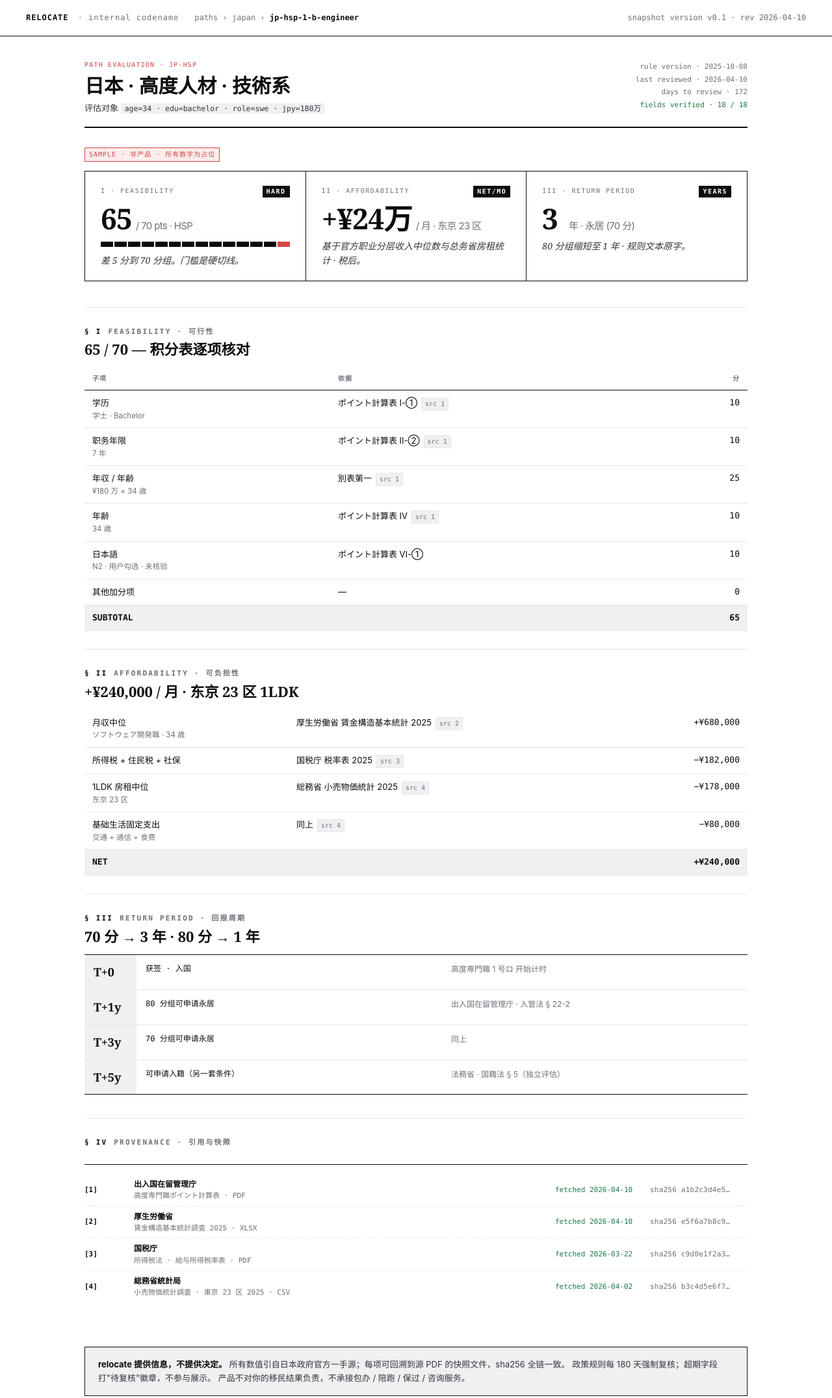
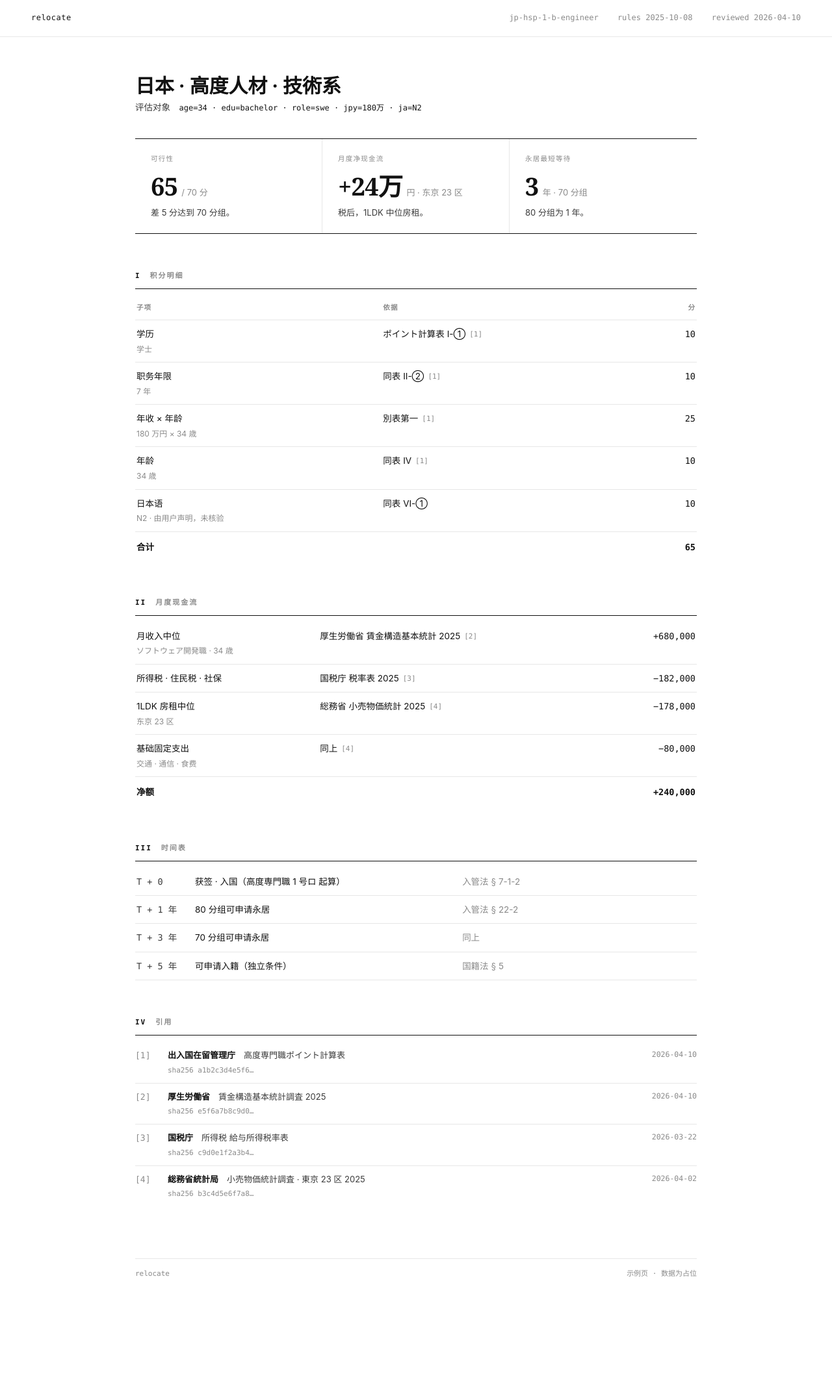
Before and after one commit to qing4132/relocate, a plain HTML site: page design/hsp-result-C-console.html in a window 1280 px wide. Shown: the top 2152 px of the page at 65% size. After the commit the page ends 2091 px from the top, so only its background shows below. Drawn offline with Linux system fonts and the light colour scheme.

Commit message:
design(C): rewrite to be quiet and restrained; remove manifestos, decorations, sample banner

```diff
--- a/design/hsp-result-C-console.html
+++ b/design/hsp-result-C-console.html
@@ -3,21 +3,17 @@
 <head>
 <meta charset="utf-8" />
 <meta name="viewport" content="width=1200" />
-<title>样稿 C · Console — 日本 HSP 路径评估</title>
+<title>日本 · 高度人材 · 技術系 — 路径评估</title>
 <style>
   :root{
-    --ink:#0b0c0e;
-    --ink-soft:#31343a;
-    --ink-faint:#6b7078;
-    --rule:#e5e7eb;
-    --rule-soft:#eff0f2;
-    --bg:#ffffff;
-    --accent:#d64545;
-    --accent-soft:#fcecec;
-    --ok:#1d7a47;
+    --ink:#111;
+    --ink-soft:#3a3a3a;
+    --ink-faint:#8a8a8a;
+    --rule:#e7e7e7;
+    --bg:#fff;
     --serif:"Source Han Serif SC","Noto Serif SC",Georgia,"Times New Roman",serif;
     --sans:"Inter","PingFang SC",-apple-system,"Helvetica Neue",Arial,sans-serif;
-    --mono:"JetBrains Mono","SFMono-Regular","Menlo",Consolas,monospace;
+    --mono:"SFMono-Regular","Menlo",Consolas,monospace;
   }
   *{box-sizing:border-box}
   html,body{margin:0;padding:0}
@@ -26,309 +22,208 @@
     color:var(--ink);
     font-family:var(--sans);
     font-size:14px;
-    line-height:1.6;
+    line-height:1.65;
     -webkit-font-smoothing:antialiased;
   }
+
   header.head{
-    padding:18px 40px;
-    border-bottom:1px solid var(--ink);
-    display:grid;
-    grid-template-columns:auto 1fr auto;
-    gap:24px;
-    align-items:center;
+    padding:18px 48px;
+    border-bottom:1px solid var(--rule);
+    display:flex;
+    justify-content:space-between;
+    align-items:baseline;
+    font-family:var(--mono);
     font-size:12px;
+    color:var(--ink-faint);
   }
-  header.head .brand{
-    font-family:var(--mono);
-    font-weight:700;
-    letter-spacing:0.08em;
-  }
-  header.head .brand em{
-    font-style:normal;
-    color:var(--ink-faint);
-    font-weight:400;
-    margin-left:6px;
-  }
-  header.head .crumbs{
-    color:var(--ink-faint);
-    font-family:var(--mono);
-  }
-  header.head .crumbs strong{color:var(--ink)}
-  header.head .right{
-    font-family:var(--mono);
-    color:var(--ink-faint);
-    text-align:right;
+  header.head .brand{color:var(--ink);letter-spacing:0.04em}
+  header.head .right span{margin-left:22px}
+
+  .wrap{
+    max-width:960px;
+    margin:0 auto;
+    padding:56px 48px 120px;
   }
 
-  .wrap{
-    max-width:1100px;
-    margin:0 auto;
-    padding:36px 40px 100px;
-  }
-
-  .title-row{
-    display:grid;
-    grid-template-columns:1fr auto;
-    gap:24px;
-    align-items:start;
-    padding-bottom:18px;
-    border-bottom:2px solid var(--ink);
-    margin-bottom:28px;
-  }
-  .title-row h1{
+  h1.title{
     font-family:var(--serif);
     font-size:30px;
     font-weight:700;
-    line-height:1.2;
-    margin:0 0 6px;
+    line-height:1.25;
     letter-spacing:-0.005em;
+    margin:0 0 4px;
   }
-  .title-row .kicker{
+  .subject{
+    color:var(--ink-soft);
+    font-size:13.5px;
+    margin:0 0 36px;
+  }
+  .subject code{
     font-family:var(--mono);
-    font-size:10px;
-    letter-spacing:0.12em;
-    color:var(--accent);
-    margin-bottom:6px;
-    text-transform:uppercase;
-  }
-  .title-row .subject{
-    font-family:var(--sans);
-    color:var(--ink-soft);
-    margin-top:2px;
-    font-size:13px;
-  }
-  .title-row .subject code{
-    font-family:var(--mono);
-    background:var(--rule-soft);
-    padding:1px 6px;
-    font-size:11.5px;
-  }
-  .title-row .meta{
-    font-family:var(--mono);
-    font-size:11px;
-    color:var(--ink-faint);
-    text-align:right;
-    min-width:180px;
-  }
-  .title-row .meta div{margin:2px 0}
-  .title-row .meta .ok{color:var(--ok)}
-
-  .sample-tag{
-    display:inline-block;
-    font-family:var(--mono);
-    font-size:10px;
-    letter-spacing:0.1em;
-    padding:2px 6px;
-    background:var(--accent-soft);
-    color:var(--accent);
-    border:1px solid var(--accent);
-    margin-bottom:14px;
+    font-size:12px;
+    color:var(--ink);
   }
 
-  /* 三卡片 */
   .triple{
     display:grid;
     grid-template-columns:1fr 1fr 1fr;
-    gap:1px;
-    background:var(--ink);
-    border:1px solid var(--ink);
-    margin:0 0 40px;
+    border-top:1px solid var(--ink);
+    border-bottom:1px solid var(--ink);
+    margin:0 0 56px;
   }
   .cell{
-    background:#fff;
     padding:22px 24px 20px;
-    position:relative;
+    border-right:1px solid var(--rule);
   }
-  .cell .label{
+  .cell:last-child{border-right:none}
+  .cell .k{
     font-family:var(--mono);
-    font-size:10px;
-    letter-spacing:0.15em;
+    font-size:10.5px;
+    letter-spacing:0.12em;
     color:var(--ink-faint);
     text-transform:uppercase;
-    margin-bottom:10px;
-    display:flex;
-    justify-content:space-between;
+    margin-bottom:14px;
   }
-  .cell .label .tag{
-    background:var(--ink);
-    color:#fff;
-    padding:1px 6px;
-    font-weight:600;
-  }
-  .cell .big{
+  .cell .v{
     font-family:var(--serif);
-    font-size:44px;
+    font-size:38px;
     font-weight:700;
     line-height:1;
     letter-spacing:-0.015em;
-    margin:0 0 2px;
   }
-  .cell .big .small{
+  .cell .v .u{
     font-family:var(--sans);
-    font-size:15px;
+    font-size:13px;
+    font-weight:400;
     color:var(--ink-faint);
-    font-weight:400;
     margin-left:6px;
+    letter-spacing:0;
   }
-  .cell .insight{
-    font-family:var(--serif);
-    font-style:italic;
-    font-size:14px;
+  .cell .note{
+    margin-top:12px;
     color:var(--ink-soft);
-    line-height:1.55;
-    margin-top:10px;
+    font-size:13px;
   }
-  .cell .minibar{
-    display:flex;
-    gap:2px;
-    align-items:flex-end;
-    height:8px;
-    margin:14px 0 0;
-  }
-  .cell .minibar span{
-    flex:1;
-    background:var(--rule);
-    height:100%;
-  }
-  .cell .minibar span.on{background:var(--ink)}
-  .cell .minibar span.hit{background:var(--accent)}
 
-  /* section */
-  section.block{
-    padding:28px 0;
-    border-top:1px solid var(--rule);
-  }
-  section.block > h2{
+  section{margin:0 0 56px}
+  section h2{
     font-family:var(--mono);
     font-size:11px;
-    letter-spacing:0.2em;
+    letter-spacing:0.18em;
+    color:var(--ink-faint);
     text-transform:uppercase;
-    color:var(--ink-faint);
-    margin:0 0 4px;
     font-weight:600;
+    margin:0 0 10px;
+    padding-bottom:10px;
+    border-bottom:1px solid var(--ink);
   }
-  section.block > h2 .roman{color:var(--ink);margin-right:10px}
-  section.block > .sec-title{
-    font-family:var(--serif);
-    font-size:22px;
-    font-weight:700;
-    margin:0 0 14px;
-    line-height:1.3;
-  }
+  section h2 .n{color:var(--ink);margin-right:14px}
 
   table.grid{
     width:100%;
     border-collapse:collapse;
-    font-size:13px;
-    font-family:var(--sans);
+    font-size:13.5px;
   }
-  table.grid th,table.grid td{
-    padding:9px 12px;
+  table.grid th,
+  table.grid td{
+    padding:10px 2px;
     border-bottom:1px solid var(--rule);
     text-align:left;
     vertical-align:top;
   }
   table.grid th{
     font-family:var(--mono);
-    font-size:10px;
-    color:var(--ink-faint);
+    font-size:10.5px;
     letter-spacing:0.1em;
     text-transform:uppercase;
     font-weight:600;
-    border-bottom:1px solid var(--ink);
-    background:transparent;
+    color:var(--ink-faint);
+  }
+  table.grid td .sub{
+    display:block;
+    color:var(--ink-faint);
+    font-size:12px;
+    margin-top:2px;
   }
   table.grid td.num{
     font-family:var(--mono);
     text-align:right;
+    white-space:nowrap;
   }
-  table.grid td .sub{display:block;color:var(--ink-faint);font-size:11.5px}
   table.grid tr.tot td{
+    border-top:1px solid var(--ink);
+    border-bottom:none;
     font-weight:700;
-    font-family:var(--mono);
-    border-top:1px solid var(--ink);
-    background:var(--rule-soft);
+    padding-top:12px;
   }
-  table.grid td .src{
-    display:inline-block;
-    font-family:var(--mono);
-    font-size:10px;
-    color:var(--ink-faint);
-    background:var(--rule-soft);
-    padding:1px 5px;
-    margin-left:6px;
-    text-decoration:none;
-    border:1px solid var(--rule);
-  }
-  table.grid td .src:hover{color:var(--ink);border-color:var(--ink)}
-
-  /* timeline */
-  .timeline{
-    display:grid;
-    grid-template-columns:80px 1fr 1fr;
-    gap:0;
-    font-family:var(--mono);
-    font-size:12px;
-    border-top:1px solid var(--ink);
-    border-bottom:1px solid var(--ink);
-    margin:8px 0;
-  }
-  .timeline .row{display:contents}
-  .timeline .row > div{
-    padding:12px 14px;
-    border-bottom:1px solid var(--rule);
-  }
-  .timeline .row:last-child > div{border-bottom:none}
-  .timeline .row .col0{
-    background:var(--rule-soft);
-    font-weight:700;
-    font-family:var(--serif);
-    font-size:18px;
-  }
-  .timeline .row .col2{color:var(--ink-faint);font-family:var(--sans)}
-
-  /* provenance strip */
-  .prov{
-    margin:24px 0 0;
-    border-top:1px solid var(--ink);
-    padding-top:14px;
+  table.grid a.cite{
     font-family:var(--mono);
     font-size:11px;
     color:var(--ink-faint);
+    text-decoration:none;
+    margin-left:6px;
+    vertical-align:1px;
   }
-  .prov .row{
-    display:grid;
-    grid-template-columns:60px 1fr 130px 150px;
-    gap:16px;
-    padding:6px 0;
-    border-bottom:1px dashed var(--rule);
-    align-items:center;
+  table.grid a.cite:hover{color:var(--ink)}
+
+  table.tl{
+    width:100%;
+    border-collapse:collapse;
+    font-size:13.5px;
   }
-  .prov .row:last-child{border-bottom:none}
-  .prov .idx{color:var(--ink);font-weight:700}
-  .prov .auth{color:var(--ink);font-family:var(--sans);font-weight:600;font-size:12px}
-  .prov .sha{color:var(--ink-faint);letter-spacing:0.02em;word-break:break-all}
-  .prov .date{color:var(--ok)}
-  .prov a{color:var(--ink-soft);text-decoration:none}
-  .prov a:hover{color:var(--ink);text-decoration:underline}
-
-  /* disclosure bar */
-  .promise{
-    margin:40px 0 0;
-    padding:16px 20px;
-    border:1px solid var(--ink);
-    background:var(--rule-soft);
-    font-size:13px;
+  table.tl td{
+    padding:10px 2px;
+    border-bottom:1px solid var(--rule);
+    vertical-align:top;
+  }
+  table.tl td:first-child{
+    font-family:var(--mono);
+    width:90px;
     color:var(--ink-soft);
   }
-  .promise strong{color:var(--ink)}
+  table.tl td:last-child{
+    color:var(--ink-faint);
+    width:42%;
+  }
 
-  footer.pf{
-    margin-top:40px;
-    padding-top:12px;
+  ol.prov{
+    list-style:none;
+    margin:0;
+    padding:0;
+    font-size:13px;
+  }
+  ol.prov li{
+    display:grid;
+    grid-template-columns:32px 1fr 130px;
+    gap:18px;
+    padding:10px 0;
+    border-bottom:1px solid var(--rule);
+  }
+  ol.prov li:last-child{border-bottom:none}
+  ol.prov .i{font-family:var(--mono);color:var(--ink-faint)}
+  ol.prov .doc .auth{font-weight:600}
+  ol.prov .doc .title{color:var(--ink-soft)}
+  ol.prov .doc .sha{
+    display:block;
+    font-family:var(--mono);
+    font-size:11px;
+    color:var(--ink-faint);
+    margin-top:3px;
+    word-break:break-all;
+  }
+  ol.prov .date{
+    font-family:var(--mono);
+    font-size:11.5px;
+    color:var(--ink-faint);
+    text-align:right;
+  }
+
+  footer{
+    margin-top:80px;
+    padding-top:14px;
     border-top:1px solid var(--rule);
     font-family:var(--mono);
-    font-size:10px;
+    font-size:11px;
     color:var(--ink-faint);
     display:flex;
     justify-content:space-between;
@@ -338,208 +233,162 @@
 <body>
 
 <header class="head">
-  <div class="brand">RELOCATE <em>· internal codename</em></div>
-  <div class="crumbs">paths › japan › <strong>jp-hsp-1-b-engineer</strong></div>
+  <div class="brand">relocate</div>
   <div class="right">
-    snapshot version v0.1 · rev 2026-04-10
+    <span>jp-hsp-1-b-engineer</span>
+    <span>rules 2025-10-08</span>
+    <span>reviewed 2026-04-10</span>
   </div>
 </header>
 
 <main class="wrap">
 
-  <div class="title-row">
-    <div>
-      <div class="kicker">PATH EVALUATION · JP-HSP</div>
-      <h1>日本 · 高度人材 · 技術系</h1>
-      <div class="subject">
-        评估对象 <code>age=34 · edu=bachelor · role=swe · jpy=180万</code>
-      </div>
+  <h1 class="title">日本 · 高度人材 · 技術系</h1>
+  <p class="subject">评估对象　<code>age=34 · edu=bachelor · role=swe · jpy=180万 · ja=N2</code></p>
+
+  <div class="triple">
+    <div class="cell">
+      <div class="k">可行性</div>
+      <div class="v">65<span class="u">/ 70 分</span></div>
+      <div class="note">差 5 分达到 70 分组。</div>
     </div>
-    <div class="meta">
-      <div>rule version · <span>2025-10-08</span></div>
-      <div>last reviewed · <span>2026-04-10</span></div>
-      <div>days to review · <span>172</span></div>
-      <div class="ok">fields verified · 18 / 18</div>
+    <div class="cell">
+      <div class="k">月度净现金流</div>
+      <div class="v">+24万<span class="u">円 · 东京 23 区</span></div>
+      <div class="note">税后，1LDK 中位房租。</div>
+    </div>
+    <div class="cell">
+      <div class="k">永居最短等待</div>
+      <div class="v">3<span class="u">年 · 70 分组</span></div>
+      <div class="note">80 分组为 1 年。</div>
     </div>
   </div>
 
-  <div class="sample-tag">SAMPLE · 非产品 · 所有数字为占位</div>
-
-  <!-- 三维度卡片 -->
-  <div class="triple">
-    <div class="cell">
-      <div class="label"><span>I · FEASIBILITY</span><span class="tag">HARD</span></div>
-      <div class="big">65<span class="small">/ 70 pts · HSP</span></div>
-      <div class="minibar" title="65/70">
-        <span class="on"></span><span class="on"></span><span class="on"></span>
-        <span class="on"></span><span class="on"></span><span class="on"></span>
-        <span class="on"></span><span class="on"></span><span class="on"></span>
-        <span class="on"></span><span class="on"></span><span class="on"></span>
-        <span class="on"></span><span class="hit"></span>
-      </div>
-      <div class="insight">差 5 分到 70 分组。门槛是硬切线。</div>
-    </div>
-    <div class="cell">
-      <div class="label"><span>II · AFFORDABILITY</span><span class="tag">NET/MO</span></div>
-      <div class="big">+¥24万<span class="small">/ 月 · 东京 23 区</span></div>
-      <div class="insight">基于官方职业分层收入中位数与总务省房租统计 · 税后。</div>
-    </div>
-    <div class="cell">
-      <div class="label"><span>III · RETURN PERIOD</span><span class="tag">YEARS</span></div>
-      <div class="big">3 <span class="small">年 · 永居 (70 分)</span></div>
-      <div class="insight">80 分组缩短至 1 年 · 规则文本原字。</div>
-    </div>
-  </div>
-
-  <!-- I -->
-  <section class="block">
-    <h2><span class="roman">§ I</span>FEASIBILITY · 可行性</h2>
-    <div class="sec-title">65 / 70 — 积分表逐项核对</div>
+  <section>
+    <h2><span class="n">I</span>积分明细</h2>
     <table class="grid">
       <thead>
-        <tr>
-          <th>子项</th>
-          <th>依据</th>
-          <th style="text-align:right">分</th>
-        </tr>
+        <tr><th>子项</th><th>依据</th><th style="text-align:right">分</th></tr>
       </thead>
       <tbody>
         <tr>
-          <td>学历<span class="sub">学士 · Bachelor</span></td>
-          <td>ポイント計算表 I-①<a class="src" href="#s1">src 1</a></td>
+          <td>学历<span class="sub">学士</span></td>
+          <td>ポイント計算表 I-①<a class="cite" href="#s1">[1]</a></td>
           <td class="num">10</td>
         </tr>
         <tr>
           <td>职务年限<span class="sub">7 年</span></td>
-          <td>ポイント計算表 II-②<a class="src" href="#s1">src 1</a></td>
+          <td>同表 II-②<a class="cite" href="#s1">[1]</a></td>
           <td class="num">10</td>
         </tr>
         <tr>
-          <td>年収 / 年齢<span class="sub">¥180 万 × 34 歳</span></td>
-          <td>別表第一<a class="src" href="#s1">src 1</a></td>
+          <td>年收 × 年龄<span class="sub">180 万円 × 34 歳</span></td>
+          <td>別表第一<a class="cite" href="#s1">[1]</a></td>
           <td class="num">25</td>
         </tr>
         <tr>
-          <td>年齢<span class="sub">34 歳</span></td>
-          <td>ポイント計算表 IV<a class="src" href="#s1">src 1</a></td>
+          <td>年龄<span class="sub">34 歳</span></td>
+          <td>同表 IV<a class="cite" href="#s1">[1]</a></td>
           <td class="num">10</td>
         </tr>
         <tr>
-          <td>日本語<span class="sub">N2 · 用户勾选 · 未核验</span></td>
-          <td>ポイント計算表 VI-①</td>
+          <td>日本语<span class="sub">N2 · 由用户声明，未核验</span></td>
+          <td>同表 VI-①</td>
           <td class="num">10</td>
         </tr>
-        <tr>
-          <td>其他加分项</td>
-          <td>—</td>
-          <td class="num">0</td>
+        <tr class="tot">
+          <td colspan="2">合计</td>
+          <td class="num">65</td>
         </tr>
-        <tr class="tot"><td colspan="2">SUBTOTAL</td><td class="num">65</td></tr>
       </tbody>
     </table>
   </section>
 
-  <!-- II -->
-  <section class="block">
-    <h2><span class="roman">§ II</span>AFFORDABILITY · 可负担性</h2>
-    <div class="sec-title">+¥240,000 / 月 · 东京 23 区 1LDK</div>
+  <section>
+    <h2><span class="n">II</span>月度现金流</h2>
     <table class="grid">
       <tbody>
         <tr>
-          <td>月収中位<span class="sub">ソフトウェア開発職 · 34 歳</span></td>
-          <td>厚生労働省 賃金構造基本統計 2025<a class="src" href="#s2">src 2</a></td>
-          <td class="num">+¥680,000</td>
+          <td>月收入中位<span class="sub">ソフトウェア開発職 · 34 歳</span></td>
+          <td>厚生労働省 賃金構造基本統計 2025<a class="cite" href="#s2">[2]</a></td>
+          <td class="num">+680,000</td>
         </tr>
         <tr>
-          <td>所得税 + 住民税 + 社保</td>
-          <td>国税庁 税率表 2025<a class="src" href="#s3">src 3</a></td>
-          <td class="num">−¥182,000</td>
+          <td>所得税 · 住民税 · 社保</td>
+          <td>国税庁 税率表 2025<a class="cite" href="#s3">[3]</a></td>
+          <td class="num">−182,000</td>
         </tr>
         <tr>
           <td>1LDK 房租中位<span class="sub">东京 23 区</span></td>
-          <td>総務省 小売物価統計 2025<a class="src" href="#s4">src 4</a></td>
-          <td class="num">−¥178,000</td>
+          <td>総務省 小売物価統計 2025<a class="cite" href="#s4">[4]</a></td>
+          <td class="num">−178,000</td>
         </tr>
         <tr>
-          <td>基础生活固定支出<span class="sub">交通 + 通信 + 食费</span></td>
-          <td>同上<a class="src" href="#s4">src 4</a></td>
-          <td class="num">−¥80,000</td>
+          <td>基础固定支出<span class="sub">交通 · 通信 · 食费</span></td>
+          <td>同上<a class="cite" href="#s4">[4]</a></td>
+          <td class="num">−80,000</td>
         </tr>
-        <tr class="tot"><td colspan="2">NET</td><td class="num">+¥240,000</td></tr>
+        <tr class="tot">
+          <td colspan="2">净额</td>
+          <td class="num">+240,000</td>
+        </tr>
       </tbody>
     </table>
   </section>
 
-  <!-- III -->
-  <section class="block">
-    <h2><span class="roman">§ III</span>RETURN PERIOD · 回报周期</h2>
-    <div class="sec-title">70 分 → 3 年 · 80 分 → 1 年</div>
-    <div class="timeline">
-      <div class="row">
-        <div class="col0">T+0</div>
-        <div>获签 · 入国</div>
-        <div class="col2">高度専門職 1 号ロ 开始计时</div>
-      </div>
-      <div class="row">
-        <div class="col0">T+1y</div>
-        <div>80 分组可申请永居</div>
-        <div class="col2">出入国在留管理庁 · 入管法 § 22-2</div>
-      </div>
-      <div class="row">
-        <div class="col0">T+3y</div>
-        <div>70 分组可申请永居</div>
-        <div class="col2">同上</div>
-      </div>
-      <div class="row">
-        <div class="col0">T+5y</div>
-        <div>可申请入籍（另一套条件）</div>
-        <div class="col2">法務省 · 国籍法 § 5（独立评估）</div>
-      </div>
-    </div>
+  <section>
+    <h2><span class="n">III</span>时间表</h2>
+    <table class="tl">
+      <tbody>
+        <tr><td>T + 0</td><td>获签 · 入国（高度専門職 1 号ロ 起算）</td><td>入管法 § 7-1-2</td></tr>
+        <tr><td>T + 1 年</td><td>80 分组可申请永居</td><td>入管法 § 22-2</td></tr>
+        <tr><td>T + 3 年</td><td>70 分组可申请永居</td><td>同上</td></tr>
+        <tr><td>T + 5 年</td><td>可申请入籍（独立条件）</td><td>国籍法 § 5</td></tr>
+      </tbody>
+    </table>
   </section>
 
-  <!-- provenance -->
-  <section class="block">
-    <h2><span class="roman">§ IV</span>PROVENANCE · 引用与快照</h2>
-    <div class="prov">
-      <div class="row" id="s1">
-        <div class="idx">[1]</div>
-        <div><div class="auth">出入国在留管理庁</div>高度専門職ポイント計算表 · PDF</div>
-        <div class="date">fetched 2026-04-10</div>
-        <div class="sha">sha256 a1b2c3d4e5…</div>
-      </div>
-      <div class="row" id="s2">
-        <div class="idx">[2]</div>
-        <div><div class="auth">厚生労働省</div>賃金構造基本統計調査 2025 · XLSX</div>
-        <div class="date">fetched 2026-04-10</div>
-        <div class="sha">sha256 e5f6a7b8c9…</div>
-      </div>
-      <div class="row" id="s3">
-        <div class="idx">[3]</div>
-        <div><div class="auth">国税庁</div>所得税法 · 給与所得税率表 · PDF</div>
-        <div class="date">fetched 2026-03-22</div>
-        <div class="sha">sha256 c9d0e1f2a3…</div>
-      </div>
-      <div class="row" id="s4">
-        <div class="idx">[4]</div>
-        <div><div class="auth">総務省統計局</div>小売物価統計調査 · 東京 23 区 2025 · CSV</div>
-        <div class="date">fetched 2026-04-02</div>
-        <div class="sha">sha256 b3c4d5e6f7…</div>
-      </div>
-    </div>
+  <section>
+    <h2><span class="n">IV</span>引用</h2>
+    <ol class="prov">
+      <li id="s1">
+        <div class="i">[1]</div>
+        <div class="doc">
+          <span class="auth">出入国在留管理庁</span>　<span class="title">高度専門職ポイント計算表</span>
+          <span class="sha">sha256 a1b2c3d4e5f6…</span>
+        </div>
+        <div class="date">2026-04-10</div>
+      </li>
+      <li id="s2">
+        <div class="i">[2]</div>
+        <div class="doc">
+          <span class="auth">厚生労働省</span>　<span class="title">賃金構造基本統計調査 2025</span>
+          <span class="sha">sha256 e5f6a7b8c9d0…</span>
+        </div>
+        <div class="date">2026-04-10</div>
+      </li>
+      <li id="s3">
+        <div class="i">[3]</div>
+        <div class="doc">
+          <span class="auth">国税庁</span>　<span class="title">所得税 給与所得税率表</span>
+          <span class="sha">sha256 c9d0e1f2a3b4…</span>
+        </div>
+        <div class="date">2026-03-22</div>
+      </li>
+      <li id="s4">
+        <div class="i">[4]</div>
+        <div class="doc">
+          <span class="auth">総務省統計局</span>　<span class="title">小売物価統計調査 · 東京 23 区 2025</span>
+          <span class="sha">sha256 b3c4d5e6f7a8…</span>
+        </div>
+        <div class="date">2026-04-02</div>
+      </li>
+    </ol>
   </section>
 
-  <!-- promise -->
-  <div class="promise">
-    <strong>relocate 提供信息，不提供决定。</strong>
-    所有数值引自日本政府官方一手源；每项可回溯到源 PDF 的快照文件，sha256 全链一致。
-    政策规则每 180 天强制复核；超期字段打"待复核"徽章，不参与展示。
-    产品不对你的移民结果负责，不承接包办 / 陪跑 / 保过 / 咨询服务。
-  </div>
-
-  <footer class="pf">
-    <span>relocate · internal codename · pre-Phase 0</span>
-    <span>此页为视觉情感样稿 · 不包含任何真实数据</span>
+  <footer>
+    <span>relocate</span>
+    <span>示例页 · 数据为占位</span>
   </footer>
 
 </main>
```
